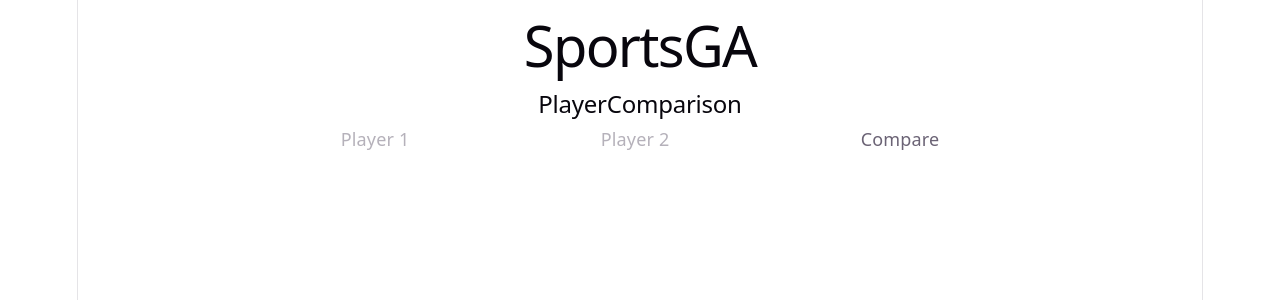
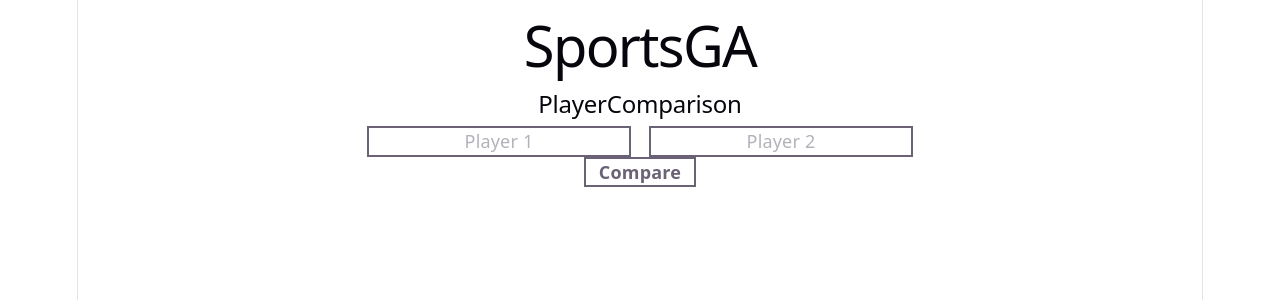
Before and after one commit to JonathanShekoni/SportsGA, a React app in the folder Frontend/: page / in a window 1280 px wide. Shown: the top 300 px of the page. Built offline with nearby package versions, Linux system fonts and the light colour scheme; the HTML template or start-up script is replaced by a standard one.

Commit message:
Add side by side layout and winner display

```diff
--- a/Frontend/src/App.jsx
+++ b/Frontend/src/App.jsx
@@ -1,5 +1,5 @@
 import PlayerComparison from "./Components/PlayerComparison"
-
+import PlayerCard from "./Components/PlayerCard"
 
 
 function App() {
@@ -7,6 +7,7 @@ function App() {
     <div>
       <h1>SportsGA</h1>
       <PlayerComparison />
+
     </div>
   )
 }
--- a/Frontend/src/Components/PlayerComparison.jsx
+++ b/Frontend/src/Components/PlayerComparison.jsx
@@ -1,5 +1,7 @@
 import React from 'react'
 import { useState } from 'react'
+import PlayerCard from './PlayerCard'
+
 
 const PlayerComparison = () => {
     const [player1, setPlayer1] = useState('')
@@ -10,33 +12,80 @@ const PlayerComparison = () => {
         const res = await fetch(`http://localhost:5000/compare?player1=${player1}&player2=${player2}`)
         const data = await res.json()
         setResult(data)
+        console.log(data)
 
     }
+
 
     return (
     <div>
             <h2>PlayerComparison</h2>
-            <input
+            <div className='flex gap-4 justify-center'>
+                <div>
+                    <input className='border-2'
                         type = "text"
                         placeholder= "Player 1"
                         value = {player1}
+                        className = "text-center border-2"
                         onChange= {(e) => setPlayer1(e.target.value)}
                     />
-            <input
+
+                </div>
+                <div>
+                    <input className='border-2'
                         type="text"
                         placeholder="Player 2"
                         value={player2}
+                        className = "text-center border-2"
                         onChange={(e) => setPlayer2(e.target.value)}
                     />
-        <button onClick={handleCompare}>Compare</button>
+                </div>
+
+
+            </div>
+
+
+            <button className = 'border-2 hover:bg-blue-700 font-bold w-25'onClick={handleCompare}>Compare</button>
+
             {result && (
 
+
+
+                <div className='flex gap-0.5 justify-center'>
                     <div>
-                <p>Points Winner: {result.points}</p>
-                <p>Rebounds Winner: {result.rebounds}</p>
-                <p>Assists Winner: {result.assists}</p>
-                <p>Overall Winner: {result.winner}</p>
-                <p>Name: {result.player1_name}</p>
+                        <PlayerCard
+                        name={result.player1_name}
+                        playerId={result.player1_id}
+                        points={result.player1_points}
+                        rebounds={result.player1_rebounds}
+                        assists={result.player1_assists}
+                        winnerPoints ={result.points}
+                        winnerAssists = {result.assists}
+                        winnerRebounds = {result.rebounds}
+                        />
+
+                    </div>
+                    <div className='mt-39 font-bold'>
+                        <p className='h-9.5 flex items-center justify-center'>Points</p>
+                        <p className='h-9.5 flex items-center justify-center'>Rebounds</p>
+                        <p className='h-9.5 flex items-center justify-center'>Assists</p>
+                        <p className='h-9.5 flex items-center justify-center'>Overall:</p>
+                        <p className='h-9.5 flex items-center justify-center'>{result.winner.replace(/_/g, ' ')}</p>
+                    </div>
+                    <div>
+                        <PlayerCard
+                        name={result.player2_name}
+                        playerId={result.player2_id}
+                        points={result.player2_points}
+                        rebounds={result.player2_rebounds}
+                        assists={result.player2_assists}
+                        winnerPoints ={result.points}
+                        winnerAssists = {result.assists}
+                        winnerRebounds = {result.rebounds}
+                        />
+
+                    </div>
+
                 </div>
         )}
     </div>
```
Lines whose indentation alone changed are shown as unchanged.
